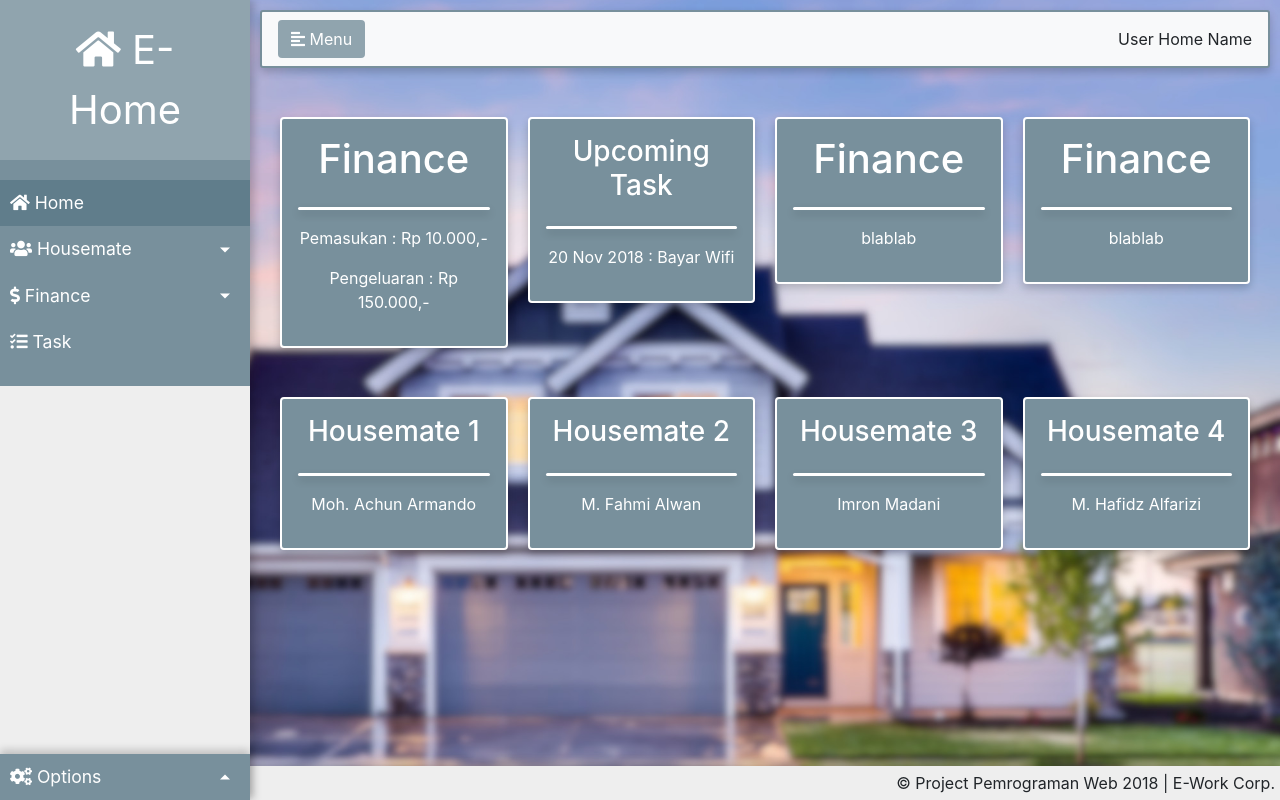
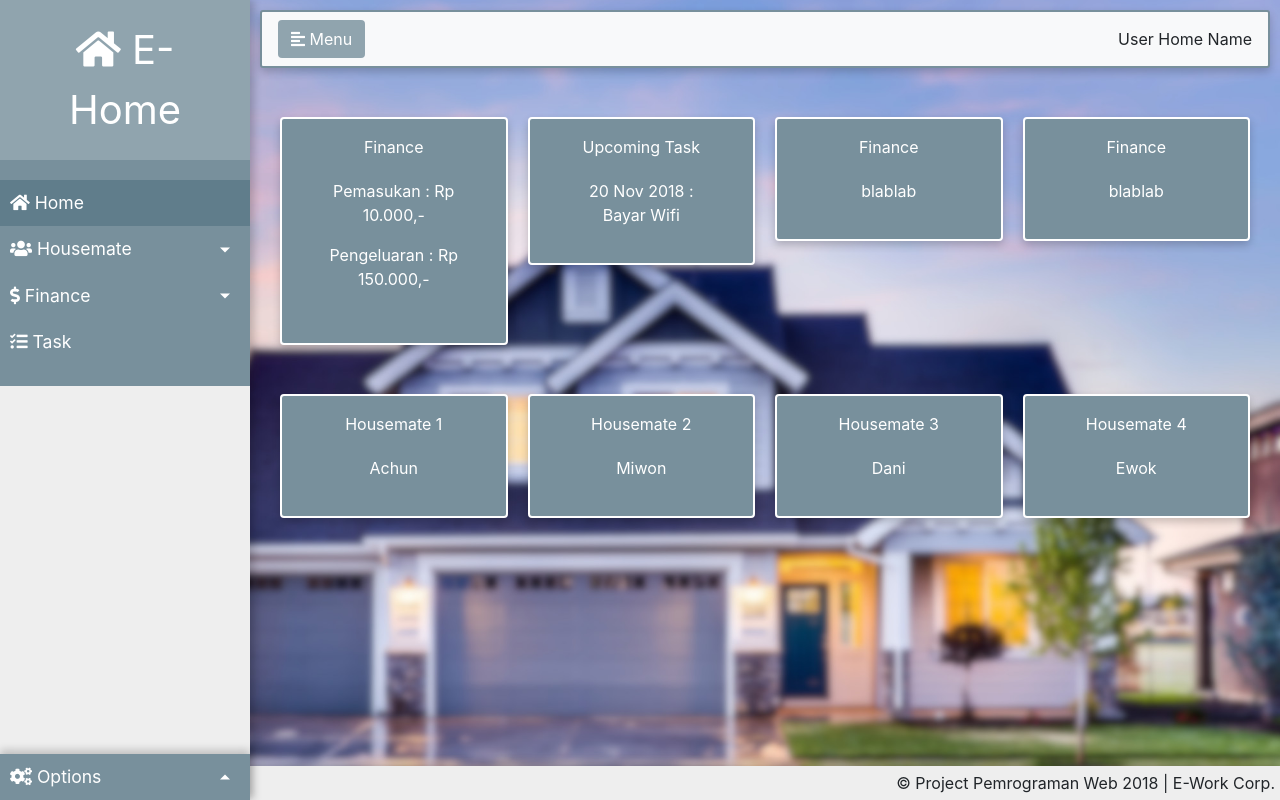
Before and after one commit to atjhoendz/Project_PemWEB, a CodeIgniter app: page /Project_PemWEB/index.php/homepage/index in a window 1280 px wide. Run offline with CodeIgniter, Linux system fonts and the light colour scheme; some libraries are stand-ins or nearby versions.

Commit message:
Modified homepage view

```diff
--- a/application/views/homepage.php
+++ b/application/views/homepage.php
@@ -32,14 +32,14 @@
             <ul class="list-unstyled components">
                 <li class="active">
                     <a id="homeBtn">
-                        <i class="fas fa-home"></i>
+                        <i class="fas fa-home menu-icon"></i>
                         Home
                     </a>
                 </li>
                 <li>
                     <div class="a-group">
                         <a id="housemateBtn" class="a-left">
-                        <i class="fas fa-users"></i>
+                        <i class="fas fa-users menu-icon"></i>
                         Housemate
                     </a>
                     <a href="#HousemateSubmenu" data-toggle="collapse" aria-expanded="false" class="dropdown-toggle a-right">
@@ -76,7 +76,7 @@
                 <li>
                     <div class="a-group">
                         <a id="financeBtn" class="a-left">
-                            <i class="fas fa-dollar-sign"></i>
+                            <i class="fas fa-dollar-sign menu-icon"></i>
                             Finance
                         </a>
                         <a href="#FinanceSubmenu" data-toggle="collapse" aria-expanded="false" class="dropdown-toggle a-right">
@@ -100,7 +100,7 @@
                 </li>
                 <li>
                     <a id="btnTask" style="bakground:">
-                        <i class="fas fa-tasks"></i>
+                        <i class="fas fa-tasks menu-icon"></i>
                         Task
                     </a>
                 </li>
@@ -122,7 +122,7 @@
                         </li>
                     </ul>
                     <a href="#MenuOptions" data-toggle="collapse" aria-expanded="false" class="dropdown-toggle">
-                        <i class="fas fa-cogs"></i>
+                        <i class="fas fa-cogs menu-icon"></i>
                         <span>Options</span>
                     </a>
                 </li>
@@ -148,61 +148,62 @@
                         <div class="row">
                             <div class="column">
                                 <div class="card">
-                                    <h1>Finance</h1>
-                                    <hr>
-                                    <p id="income">Pemasukan : Rp 10.000,-</p>
-                                    <p id="expanses">Pengeluaran : Rp 150.000,-</p>
+                                    <div class="card-head">
+                                        Finance
+                                    </div>
+                                    <div class="card-body">
+                                        <p id="income">Pemasukan : Rp 10.000,-</p>
+                                        <p id="expenses">Pengeluaran : Rp 150.000,-</p>
+                                    </div>
                                 </div>
                             </div>
                             <div class="column">
                                 <div class="card">
-                                    <h3>Upcoming Task</h3>
-                                    <hr>
-                                    <p>20 Nov 2018 : Bayar Wifi</p>
+                                    <div class="card-head">
+                                        Upcoming Task
+                                    </div>
+                                    <div class="card-body">
+                                        20 Nov 2018 : Bayar Wifi
+                                    </div>
+
                                 </div>
                             </div>
                             <div class="column">
                                 <div class="card">
-                                    <h1>Finance</h1>
-                                    <hr>
-                                    <p>blablab</p>
+                                    <div class="card-head">Finance</div>
+                                    <div class="card-body">blablab</div>
                                 </div>
                             </div>
                             <div class="column">
                                 <div class="card">
-                                    <h1>Finance</h1>
-                                    <hr>
-                                    <p>blablab</p>
+                                    <div class="card-head">Finance</div>
+                                    <div class="card-body">blablab</div>
                                 </div>
                             </div>
                         </div>
                         <div class="row">
                             <div class="column">
                                 <div class="card">
-                                    <h3>Housemate 1</h3>
-                                    <hr>
-                                    <p>Moh. Achun Armando</p>
+                                    <div class="card-head">Housemate 1</div>
+                                    <div class="card-body">Achun</div>
                                 </div>
                             </div>
                             <div class="column">
                                 <div class="card">
-                                    <h3>Housemate 2</h3>
-                                    <hr>
-                                    <p>M. Fahmi Alwan</p>
+                                    <div class="card-head">Housemate 2</div>
+                                    <div class="card-body">Miwon</div>
                                 </div>
                             </div>
                             <div class="column">
                                 <div class="card">
-                                    <h3>Housemate 3</h3>
-                                    <hr>
-                                    <p>Imron Madani</p>
+                                    <div class="card-head">Housemate 3</div>
+                                    <div class="card-body">Dani</div>
                                 </div>
                             </div>
                             <div class="column">
                                 <div class="card">
-                                    <h3>Housemate 4</h3>
-                                    <hr>
-                                    <p>M. Hafidz Alfarizi</p>
+                                    <div class="card-head">Housemate 4</div>
+                                    <div class="card-body">Ewok</div>
                                 </div>
                             </div>
                         </div>
```
